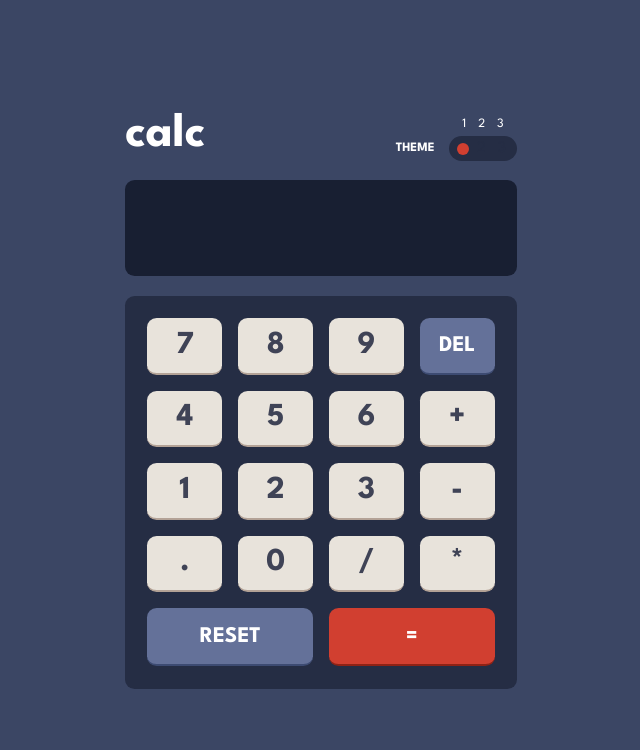
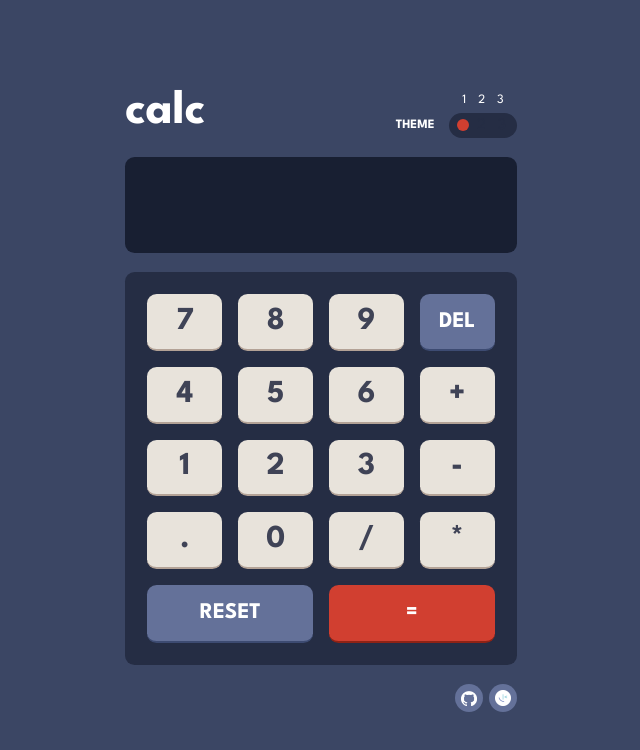
Before and after one commit to tripkmin/calculator, a React (Create React App) app: page / in a window 1280 px wide. Shown: the top 750 px of the page, without its empty margins (319-959 px from the left). Built offline with nearby package versions, Linux system fonts and the light colour scheme.

Commit message:
feat: Implemented footer

```diff
--- a/src/App.tsx
+++ b/src/App.tsx
@@ -3,6 +3,7 @@ import GlobalStyles from 'styles/GlobalStyles';
 import Calculator from 'components/Calculator';
 import Header from 'assets/Layouts/Header';
 import Main from 'assets/Layouts/Main';
+import Footer from 'assets/Layouts/Footer';
 import { themeType } from 'styles/constants';
 import useTheme from 'hooks/useTheme';
 import './index.css';
@@ -18,6 +19,7 @@ function App() {
         <Main>
           <Calculator />
         </Main>
+        <Footer />
       </section>
     </ThemeProvider>
   );
--- /dev/null
+++ b/src/assets/Layouts/Footer.tsx
@@ -0,0 +1,49 @@
+import githubIcon from 'assets/images/github.png';
+import frontendMentorIcon from 'assets/images/frontendMentor.png';
+import styled from 'styled-components';
+import { timer } from 'styles/constants';
+
+const FooterLayout = styled.footer`
+  margin-top: 1.2rem;
+  display: flex;
+  justify-content: flex-end;
+  gap: 0.4rem;
+`;
+const Link = styled.a`
+  display: flex;
+  justify-content: center;
+  align-items: center;
+  padding: 6px;
+  border-radius: 50%;
+  background-color: ${props => props.theme.buttonTypeB};
+  transition: all ${timer.default};
+  cursor: pointer;
+
+  &:hover {
+    background-color: ${props => props.theme.buttonHoverTypeB};
+    transform: scale(1.05);
+  }
+
+  &:active {
+    transform: scale(0.95);
+  }
+`;
+
+export default function Footer() {
+  return (
+    <FooterLayout>
+      <Link
+        href="https://github.com/tripkmin/calculator"
+        target="_blank"
+        title="tripkmin github">
+        <img width={16} src={githubIcon}></img>
+      </Link>
+      <Link
+        href="https://www.frontendmentor.io/challenges/calculator-app-9lteq5N29"
+        target="_blank"
+        title="frontend mentor">
+        <img width={16} src={frontendMentorIcon}></img>
+      </Link>
+    </FooterLayout>
+  );
+}
```
Also changed, not shown: src/assets/images/frontendMentor.png (renamed from src/assets/images/favicon-32x32.png), src/assets/images/github.png (added).
